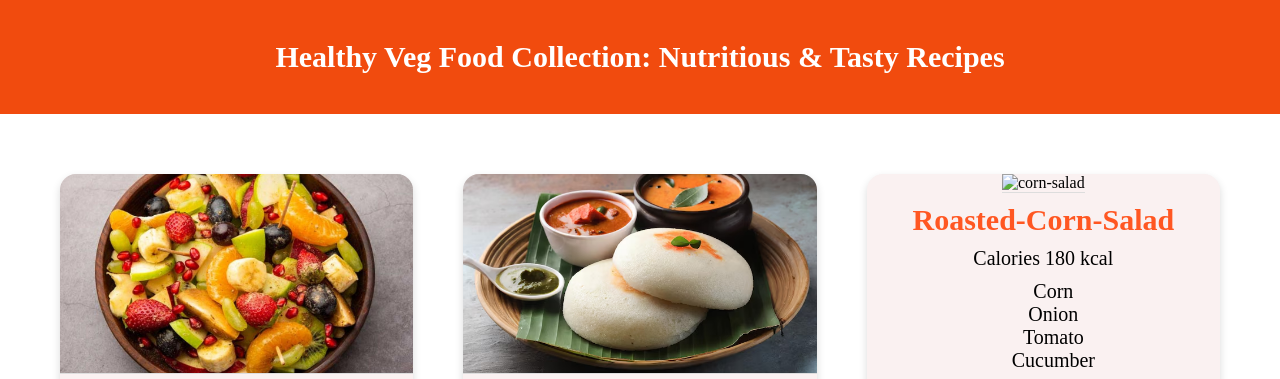
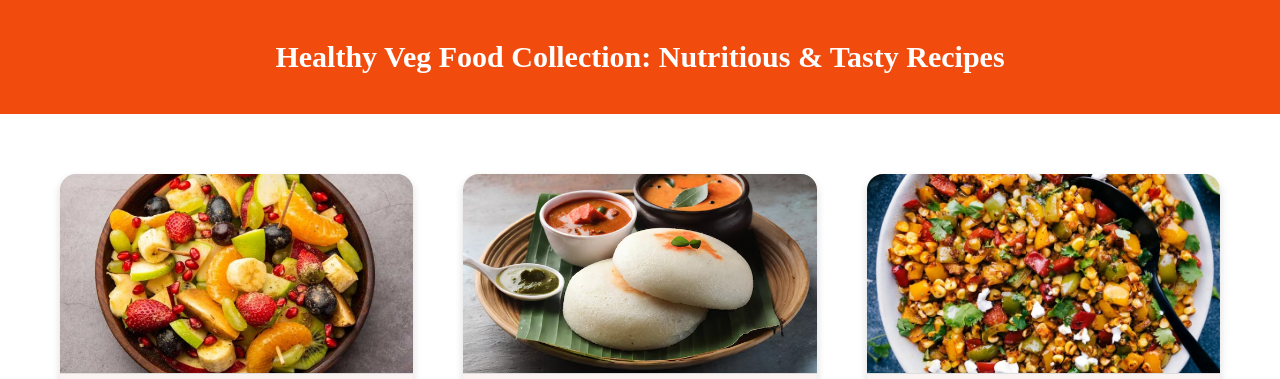
Before and after one commit to Yogyata6565/Healthy-food, a plain HTML site: page index.html in a window 1280 px wide. Shown: the top 379 px of the page. Drawn offline with Linux system fonts and the light colour scheme.

Commit message:
Update index.html

```diff
--- a/index.html
+++ b/index.html
@@ -60,7 +60,7 @@
     <div class="card">
         <input type="checkbox" id="card3" hidden>
         <label for="card3" class="card-front">
-            <img src="img/Roasted-Corn-Salad-1.jpeg" alt="corn-salad">
+            <img src="Roasted-Corn-Salad-1.jpeg" alt="corn-salad">
              <h2>Roasted-Corn-Salad</h2>
              <p>Calories 180 kcal</p>
              <ul>
```
